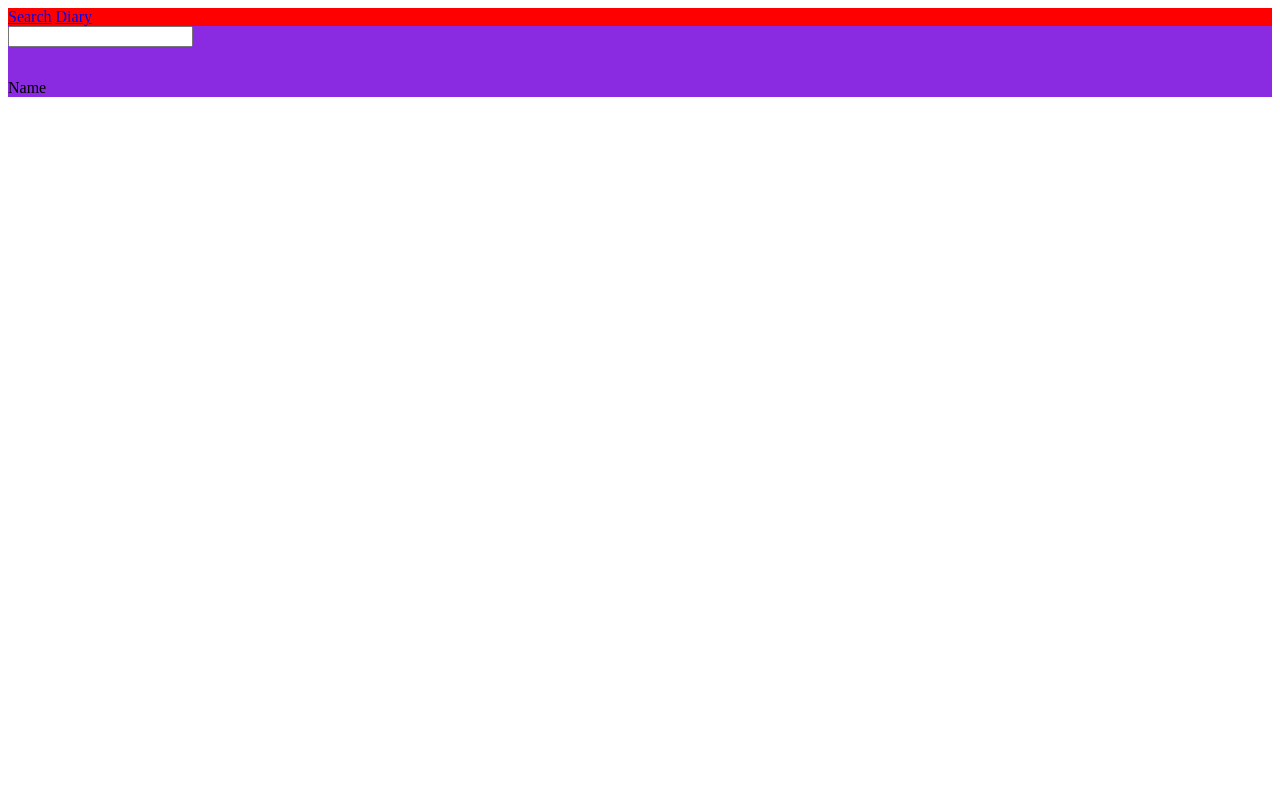
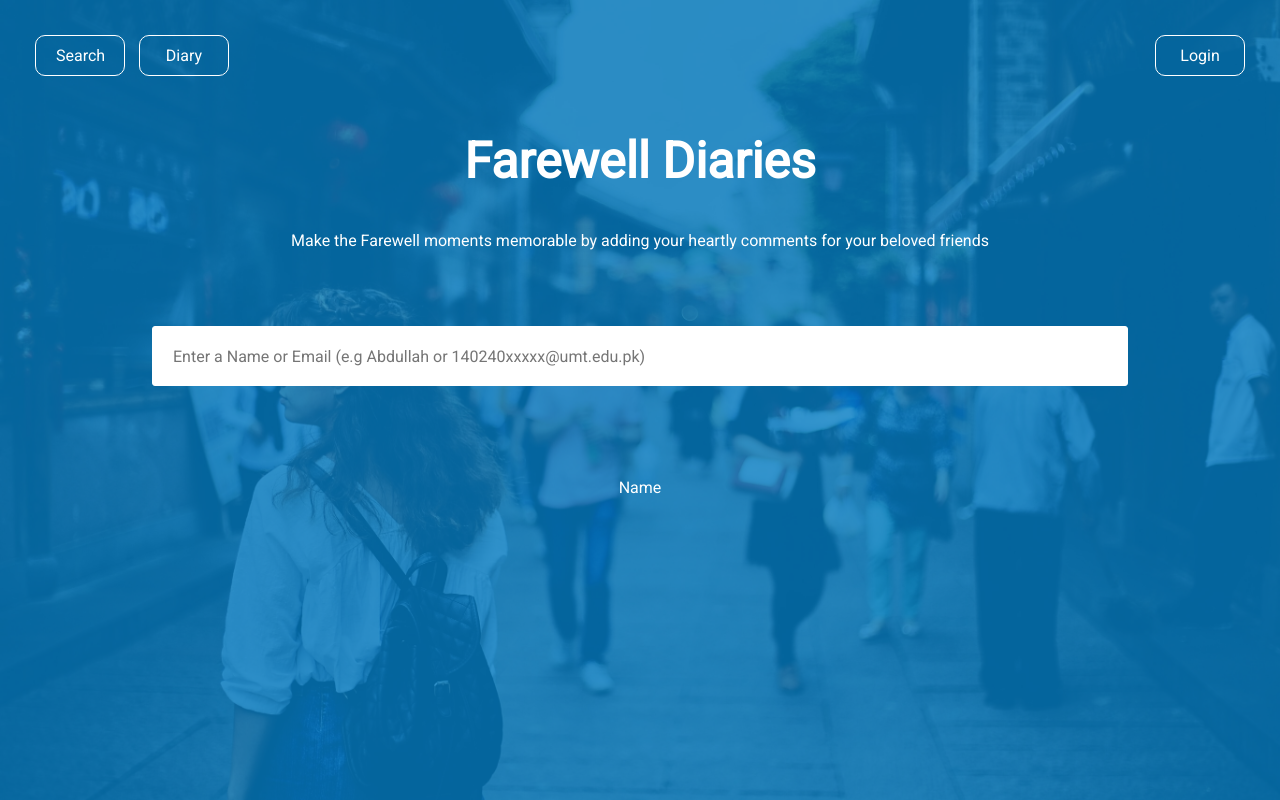
Before and after one commit to zainulabidin302/farewell, a PHP site: page / in a window 1280 px wide. Run offline with PHP 8.4, Linux system fonts and the light colour scheme.

Commit message:
ui updated

```diff
--- a/css/style.css
+++ b/css/style.css
@@ -1,16 +1,107 @@
+*, *:before, *:after {
+  box-sizing: border-box;
+  font-family: 'Roboto', sans-serif;
+}
+
 header {
     width: 100%;
-    background: red;
+    padding: 30px;
+}
+header div {
+  width: 50%;
+  float: left;
+}
+
+.right-align {
+  text-align: right;
+}
+
+.clearfix {
+  clear: none;
+}
+
+body{
+  margin: 0px;
+  padding: 0px;
+ background: url("../images/background.jpg") no-repeat ;
+ background-size: cover;
+}
+.main {
+  background-color: rgba(4,126,196,0.8);
+  min-height: 100%;
 }
 article{
+    margin: 0;
+    padding: 30px;
     width: 100%;
-    background: blueviolet;
 }
 
-.login-box{
-    display: none;
+article div {
+  width: 80%;
+  margin: auto;
+  padding-top: 60px;
 }
+article input {
+  font-size: 1em;
+  text-align: left;
+  padding: 20px;
+  width: 100%;
+  height: 60px;
+  border-radius: 3px;
+  border: 1px solid white;
+}
+
+article h1 {
+  font-size: 50px;
+}
+
+article h1,p{
+  text-align: center;
+  color: white;
+}
+
+a {
+  margin: 5px;
+  display: inline-block;
+  border: 1px solid white;
+  padding: 10px;
+  padding-left: 20px;
+  padding-right: 20px;
+  color: white;
+  border-radius: 10px;
+  width: 90px;
+  text-align: center;
+}
+
 .card{
     width: 33%;
     float: left;
 }
+
+
+
+
+
+/* unvisited link */
+a:link {
+  text-decoration: none;
+  color: white;
+}
+
+/* visited link */
+a:visited {
+  text-decoration: none;
+  color: white;
+}
+
+/* mouse over link */
+a:hover {
+  text-decoration: none;
+  color: white;
+}
+
+/* selected link */
+a:active {
+  text-decoration: none;
+  color: white;
+}
--- a/index.html
+++ b/index.html
@@ -5,29 +5,30 @@
     <meta http-equiv="X-UA-Compatible" content="ie=edge">
     <title>Farewell Diaries</title>
     <link rel="stylesheet" href="css/style.css">
+    <link href="https://fonts.googleapis.com/css?family=Roboto" rel="stylesheet">
 </head>
 <body>
     <div class="main">
         <header>
+
             <div>
                 <a href="#">Search</a>
                 <a href="#">Diary</a>
             </div>
-            <div class="login-box">
+
+            <div class="right-align" >
             <a href="#">Login</a>
-            <div>
-                <form action="submit">
-                    <label for="email">Email</label>
-                    <input type="email">
-                    <input type="submit" value="Login">
-                </form>
-            </div>
+
             </div>
         </header>
+        <div class="clearfix"></div>
+
         <article>
+          <h1>Farewell Diaries</h1>
+          <p>Make the Farewell moments memorable by adding your heartly comments for your beloved friends</p>
             <div>
                 <form action="">
-                    <input type="text">
+                    <input type="text" placeholder="Enter a Name or Email (e.g Abdullah or 140240xxxxx@umt.edu.pk)">
                 </form>
             </div>
             <div>
```
Also changed, not shown: login.html (added, +7 -0 lines), images/background.jpg (added).
